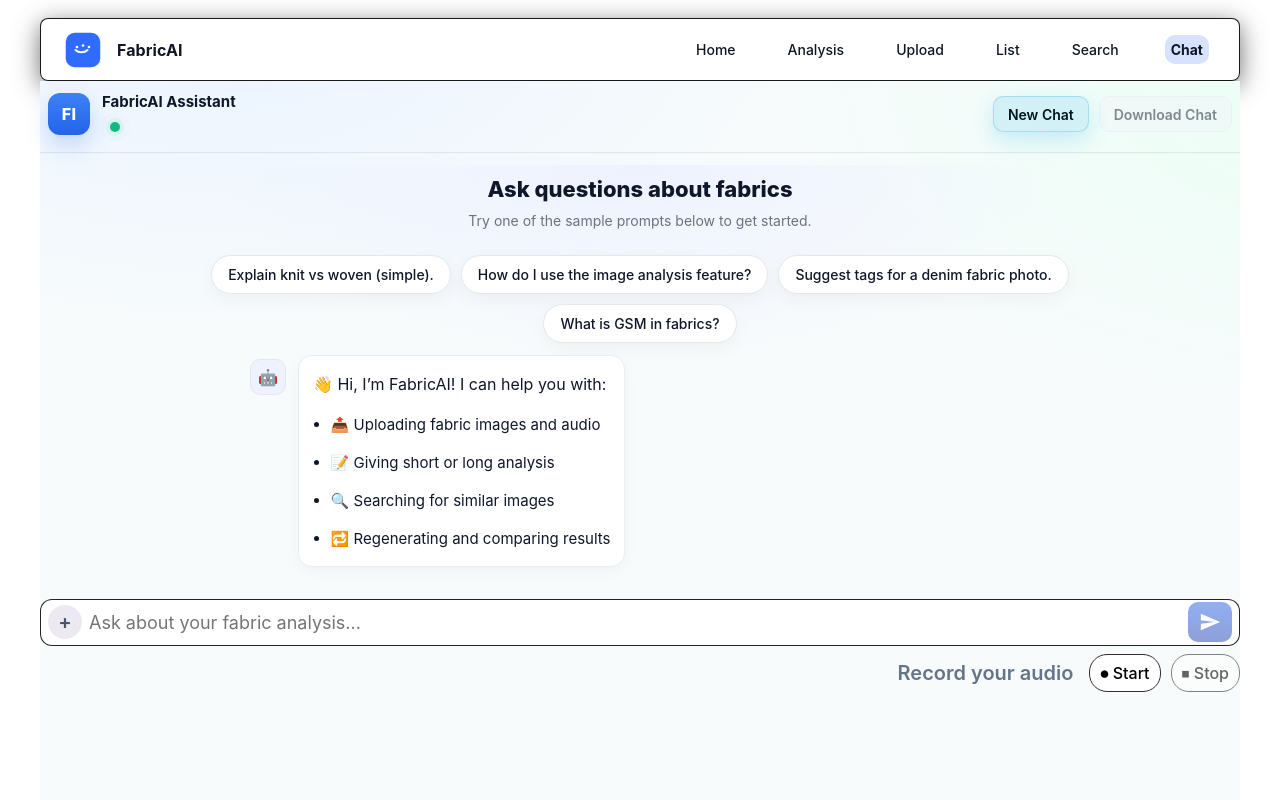
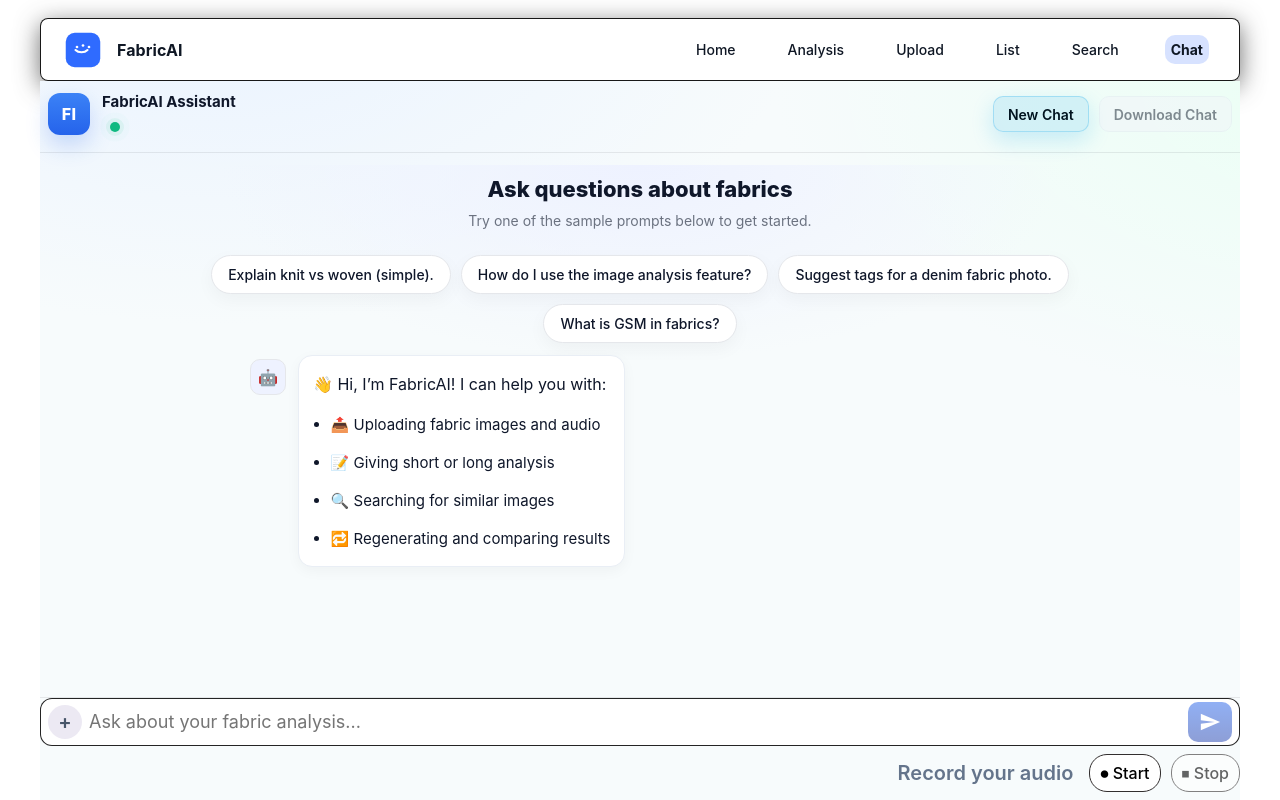
Before and after one commit to recursivezero/tz-fabric, a React (Vite) app in the folder frontend/: page /chat in a window 1280 px wide. Shown: the top 800 px of the page. Built offline with nearby package versions, Linux system fonts and the light colour scheme; no server answers.

Commit message:
Search and chat Ui changes

```diff
--- a/frontend/src/components/Composer.tsx
+++ b/frontend/src/components/Composer.tsx
@@ -253,7 +253,8 @@
     }
     if (actionId === "image:search_similar") {
       setMode("searchK");
-      onSend();
+      onSend("Search similar images");
+      setMode("free");
       return;
     }
     if (actionId === "submit:both") {
@@ -695,55 +696,6 @@
           </div>
         )}
 
-        {mode === "searchK" && (
-          <div className="locked-controls" style={{ marginTop: 6, display: "flex", gap: 8, alignItems: "center" }}>
-            <span style={{ fontSize: 16, color: "black" }}>Choose a number:</span>
-
-            <button
-              type="button"
-              className="attach-menu-item"
-              onClick={() => {
-                const k = randInt(1, 10);
-                setKOnly(k);
-                const cmd = textForSearchK(k);
-                onSend(cmd);
-                onChange("");
-                onClearUpload?.();
-                onClearAudio?.();
-                setMode("free");
-              }}
-              disabled={disabled}
-              aria-label="Pick k less than 10"
-              title="Pick k in 1–10"
-            >
-              &lt; 10
-            </button>
-
-            <button
-              type="button"
-              className="attach-menu-item"
-              onClick={() => {
-                const k = randInt(11, 100);
-                setKOnly(k);
-                const cmd = textForSearchK(k);
-                onSend(cmd);
-                onChange("");
-                onClearUpload?.();
-                onClearAudio?.();
-                setMode("free");
-              }}
-              disabled={disabled}
-              aria-label="Pick k greater than 10"
-              title="Pick k in 11–100"
-            >
-              &gt; 10
-            </button>
-            <span aria-live="polite" style={{ marginLeft: 6, opacity: 0.8 }}>
-              {Number.isFinite(kOnly) ? `Selected k: ${kOnly}` : ""}
-            </span>
-          </div>
-        )}
-
         <SuggestionChips
           hasImage={!!previewUrl}
           hasAudio={!!audioUrl}
--- a/frontend/src/pages/FabricSearch.tsx
+++ b/frontend/src/pages/FabricSearch.tsx
@@ -222,15 +222,14 @@
             >
               🔍
             </button>
+            <button onClick={handleClear} className="secondary-btn clear-inline">Clear</button>
           </div>
-
-          <button onClick={handleClear} className="secondary-btn clear-inline">Clear</button>
         </div>
       </div>
 
       {file && (
         <div className="preview-box">
-          <p className="section-title">Query Image</p>
+          <p className="section-title">Your Image</p>
           <img className="preview-img" src={previewUrl ?? ""} alt="query" />
         </div>
       )}
--- a/frontend/src/styles/Composer.css
+++ b/frontend/src/styles/Composer.css
@@ -1,14 +1,29 @@
 .composer {
-  width: 1200px;
-  margin: 12px auto 0;
-  position: relative;
-  bottom: 0px;
+  position: sticky;
+  bottom: 0;
+  background: #f7fbfc;
+  width: min(1200px, 100%);
+  margin-left: auto;
+  margin-right: auto;
+  padding-bottom: 8px;
+  border-top: 1px solid rgba(2, 6, 23, 0.08);
 }
 
 .composer-row {
   display: flex;
   gap: 12px;
   align-items: flex-end;
+}
+
+.composer {
+  position: sticky;
+  bottom: 0;
+  z-index: 5;
+  background: #f7fbfc;
+  width: min(1200px, 100%);
+  margin-left: auto;
+  margin-right: auto;
+  border-top: 1px solid rgba(2, 6, 23, 0.08);
 }
 
 .composer-middle {
--- a/frontend/src/styles/FabricChat.css
+++ b/frontend/src/styles/FabricChat.css
@@ -14,6 +14,19 @@
 .chat-card-topbar,
 .chat-body {
   width: 100%;
+}
+
+.chat-body {
+  display: flex;
+  flex-direction: column;
+  height: calc(100vh - 70px);
+  min-height: 0;
+}
+
+.chat-scroll-area {
+  flex: 1 1 auto;
+  min-height: 0;
+  overflow: auto !important;
 }
 
 .chat-card-topbar {
@@ -251,3 +264,24 @@
 .page-root.is-empty .chat-scroll-area {
   background: radial-gradient(600px 280px at 50% 0%, #eef2ff 0%, transparent 70%) !important;
 }
+
+/* Fill the viewport so footer doesn't collide with the chat */
+.page-root {
+  min-height: 100vh;
+  /* was 90vh */
+}
+
+/* Column layout: messages scroll, composer sits at bottom */
+.chat-body {
+  display: flex;
+  flex-direction: column;
+  height: calc(100vh - 68px);
+  /* adjust if your topbar is taller/shorter */
+  min-height: 0;
+}
+
+.chat-scroll-area {
+  flex: 1 1 auto;
+  min-height: 0;
+  overflow: auto !important;
+  padding: 12px 0 140px;
--- a/frontend/src/styles/FabricSearch.css
+++ b/frontend/src/styles/FabricSearch.css
@@ -338,10 +338,10 @@
 }
 
 .mega-label {
-  text-align: center;
   font-weight: 700;
   color: #0c0c0c;
   margin-bottom: 8px;
+  font-size: 18px;
 }
 
 .mega-bar-row {
@@ -352,15 +352,13 @@
   /* center bar + clear as a group */
 }
 
-/* Clear button inline to the right of the bar */
 .clear-inline {
-  height: 42px;
+  height: 40px;
   padding: 0 14px;
   border-radius: 12px;
   white-space: nowrap;
 }
 
-/* Search bar (unchanged look, width fixed) */
 .mega-search {
   position: relative;
   width: 700px;
@@ -369,9 +367,10 @@
   border-radius: 20px;
   background: rgba(255, 255, 255, 0.95);
   box-shadow: 0 8px 22px rgba(0, 0, 0, 0.18);
-  padding: 14px 60px;
+  padding: 10px 50px;
   display: flex;
   align-items: center;
+  justify-content: end;
 }
 
 .mega-icon-btn {
```
